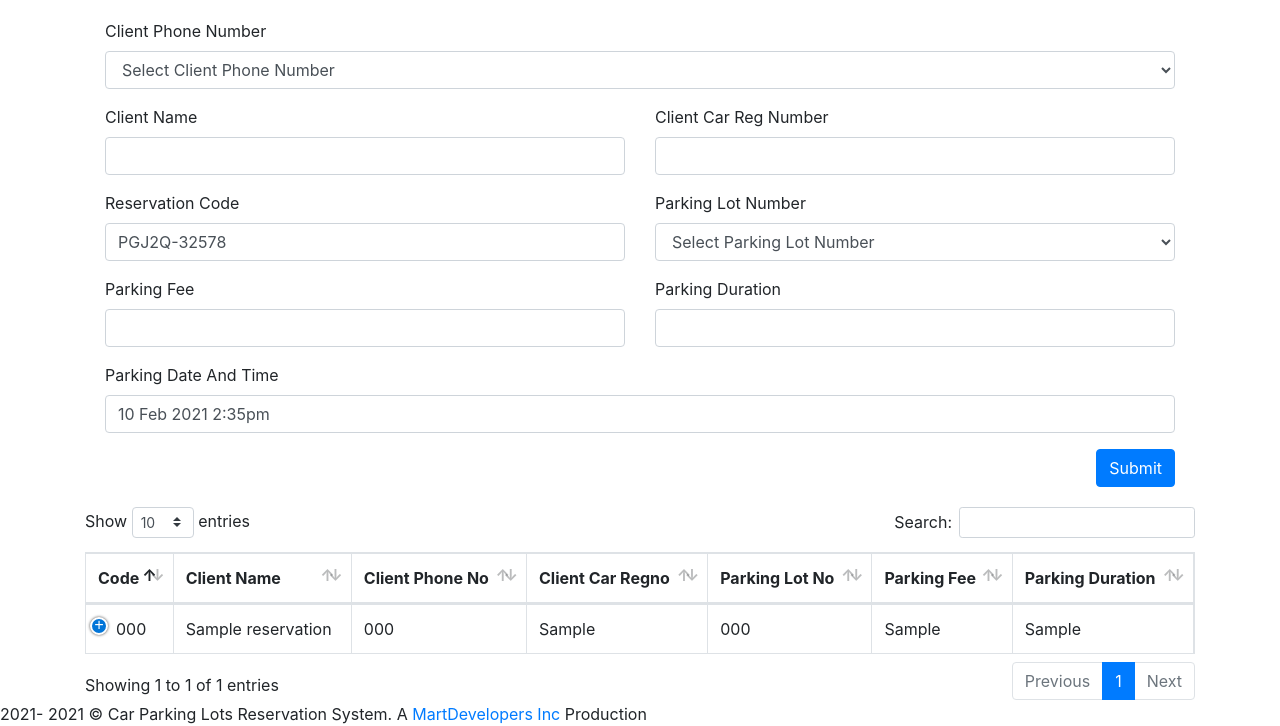
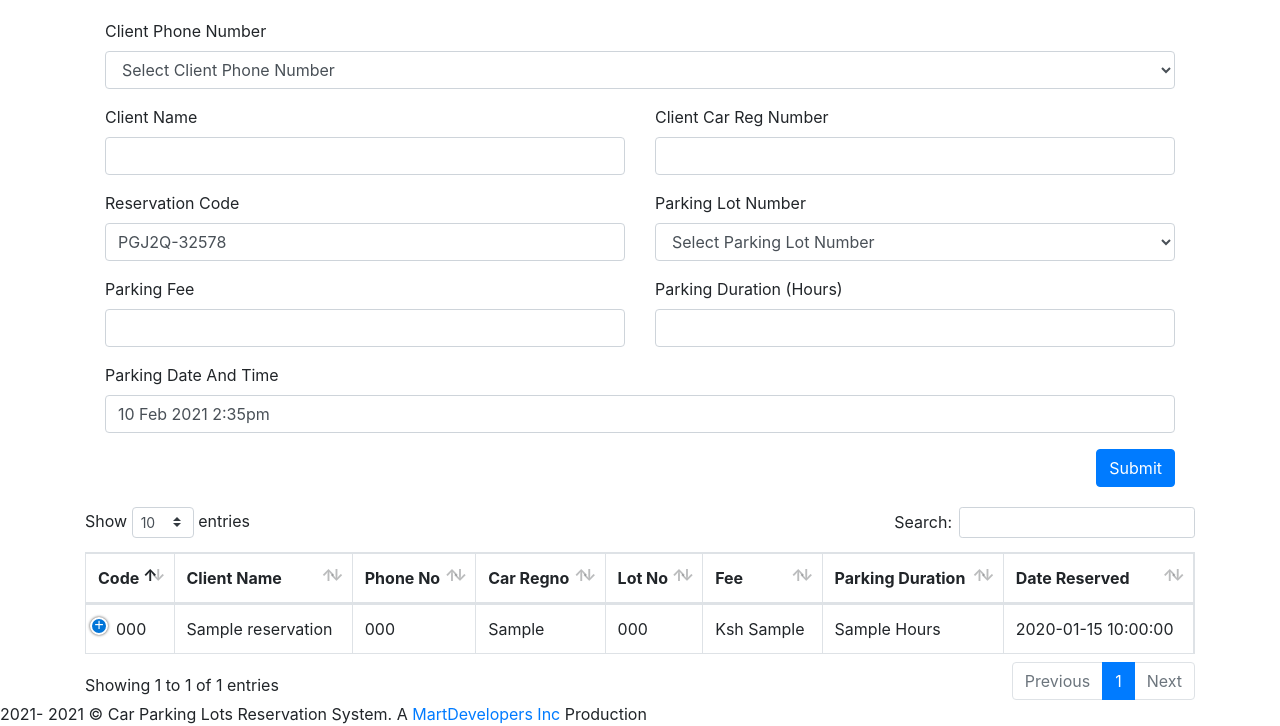
Before and after one commit to MartDevelopers-Inc/ParkingLotsReservations, a PHP site: page /reservations.php in a window 1280 px wide. Shown: the part 696-1422 px from the top of the page. Run offline with PHP 8.4, Linux system fonts and the light colour scheme; the visitor is signed in with stand-in values (Sample User, id 1); tables that the repository leaves empty or names only in its code hold one stand-in row (values such as "Sample post"); some libraries are stand-ins or nearby versions.

Commit message:
Parking Lots Reservations

```diff
--- a/admin/reservations.php
+++ b/admin/reservations.php
@@ -4,7 +4,7 @@ include('../config/config.php');
 include('../config/codeGen.php');
 
 /* Add Reservations */
-if (isset($_POST['add_rservation'])) {
+if (isset($_POST['add_reservation'])) {
     //Error Handling and prevention of posting double entries
     $error = 0;
 
@@ -81,7 +81,7 @@ if (isset($_POST['add_rservation'])) {
 
     if (!$error) {
         //prevent Double entries
-        $sql = "SELECT * FROM  reservations WHERE  cpde='$code'";
+        $sql = "SELECT * FROM  reservations WHERE  code='$code' ";
         $res = mysqli_query($mysqli, $sql);
         if (mysqli_num_rows($res) > 0) {
             $row = mysqli_fetch_assoc($res);
@@ -120,7 +120,7 @@ if (isset($_POST['add_rservation'])) {
 }
 
 /* Update Client Reservations */
-if (isset($_POST['update_rservation'])) {
+if (isset($_POST['update_reservation'])) {
     //Error Handling and prevention of posting double entries
     $error = 0;
 
@@ -195,7 +195,7 @@ if (isset($_POST['update_rservation'])) {
     }
 
 
-    $query = 'UPDATE reservations SET  code =?, client_name =?, client_phone =?, car_regno=?, lot_number =?, parking_duration =?, parking_date, =? amt =?, status =? WHERE id = ?';
+    $query = 'UPDATE reservations SET  code =?, client_name =?, client_phone =?, car_regno=?, lot_number =?, parking_duration =?, parking_date =?, amt =?, status =? WHERE id = ?';
     $stmt = $mysqli->prepare($query);
     $rc = $stmt->bind_param(
         'ssssssssss',
@@ -218,7 +218,6 @@ if (isset($_POST['update_rservation'])) {
         $info = 'Please Try Again Or Try Later';
     }
 }
-
 
 
 
@@ -277,10 +276,11 @@ require_once("../partials/head.php");
                             <div class="row">
                                 <!-- Hide This -->
                                 <input type="hidden" required name="id" value="<?php echo $ID; ?>" class="form-control">
+                                <input type="hidden" required name="status" value="Pending" class="form-control">
                                 <div class="form-group col-md-12">
                                     <label for="">Client Phone Number</label>
                                     <!-- Ajax Client Phone Number To Get Client Details -->
-                                    <select type="text" onchange="getClientDetails(this.value);" id="Phone"  required  name="client_phone" class="form-control">
+                                    <select type="text" onchange="getClientDetails(this.value);" id="Phone" required name="client_phone" class="form-control">
                                         <option>Select Client Phone Number</option>
                                         <?php
                                         $ret = 'SELECT * FROM `clients` ';
@@ -294,7 +294,7 @@ require_once("../partials/head.php");
                                 </div>
                                 <div class="form-group col-md-6">
                                     <label for="">Client Name</label>
-                                    <input type="text" id="Name" required name="client_name"  class="form-control">
+                                    <input type="text" id="Name" required name="client_name" class="form-control">
                                 </div>
                                 <div class="form-group col-md-6">
                                     <label for="">Client Car Reg Number</label>
@@ -325,12 +325,12 @@ require_once("../partials/head.php");
                                     <input type="text" required name="amt" id="ParkingFee" class="form-control">
                                 </div>
                                 <div class="form-group col-md-6">
-                                    <label for="">Parking Duration</label>
+                                    <label for="">Parking Duration (Hours)</label>
                                     <input type="text" required name="parking_duration" class="form-control">
                                 </div>
                                 <div class="form-group col-md-12">
                                     <label for="">Parking Date And Time</label>
-                                    <input type="text" value="<?php echo date('d M Y g:ia'); ?>" required name="parking_date " class="form-control">
+                                    <input type="text" value="<?php echo date('d M Y g:ia'); ?>" required name="parking_date" class="form-control">
                                 </div>
 
                             </div>
@@ -352,16 +352,15 @@ require_once("../partials/head.php");
                                 <tr>
                                     <th>Code</th>
                                     <th>Client Name</th>
-                                    <th>Client Phone No</th>
-                                    <th>Client Car Regno</th>
-                                    <th>Parking Lot No</th>
-                                    <th>Parking Fee</th>
+                                    <th>Phone No</th>
+                                    <th>Car Regno</th>
+                                    <th>Lot No</th>
+                                    <th>Fee</th>
                                     <th>Parking Duration</th>
                                     <th>Date Reserved</th>
                                     <th>Action</th>
                                 </tr>
                             </thead>
-
 
                             <tbody>
                                 <?php
@@ -376,8 +375,8 @@ require_once("../partials/head.php");
                                         <td><?php echo $reserv->client_phone; ?></td>
                                         <td><?php echo $reserv->car_regno; ?></td>
                                         <td><?php echo $reserv->lot_number; ?></td>
-                                        <td><?php echo $reserv->amt; ?></td>
-                                        <td><?php echo $reserv->parking_duration; ?></td>
+                                        <td>Ksh <?php echo $reserv->amt; ?></td>
+                                        <td><?php echo $reserv->parking_duration; ?> Hours</td>
                                         <td><?php echo $reserv->parking_date; ?></td>
                                         <td>
                                             <a href="#update-<?php echo $reserv->id; ?>" data-toggle="modal" class="badge bg-warning">Update</a>
@@ -386,13 +385,59 @@ require_once("../partials/head.php");
                                                 <div class="modal-dialog modal-lg" role="document">
                                                     <div class="modal-content">
                                                         <div class="modal-header">
-                                                            <h5 class="modal-title" id="exampleModalLabel">Update <?php echo $reserv->name; ?> Reservation</h5>
+                                                            <h5 class="modal-title" id="exampleModalLabel">Update <?php echo $reserv->client_name ?> Reservation</h5>
                                                             <button type="button" class="close" data-dismiss="modal" aria-label="Close">
                                                                 <span aria-hidden="true">&times;</span>
                                                             </button>
                                                         </div>
                                                         <div class="modal-body">
+                                                            <form method="post" enctype="multipart/form-data">
+                                                                <div class="card-body">
+                                                                    <div class="row">
+                                                                        <!-- Hide This -->
+                                                                        <input type="hidden" required name="id" value="<?php echo $reserv->id; ?>" class="form-control">
+                                                                        <input type="hidden" required name="status" value="Pending" class="form-control">
+                                                                        <div class="form-group col-md-6">
+                                                                            <label for="">Client Phone Number</label>
+                                                                            <input type="text" value="<?php echo $reserv->client_phone; ?>" required name="client_phone" class="form-control">
+                                                                        </div>
+                                                                        <div class="form-group col-md-6">
+                                                                            <label for="">Client Name</label>
+                                                                            <input type="text" value="<?php echo $reserv->client_name; ?>" required name="client_name" class="form-control">
+                                                                        </div>
+                                                                        <div class="form-group col-md-6">
+                                                                            <label for="">Client Car Reg Number</label>
+                                                                            <input type="text" required value="<?php echo $reserv->car_regno; ?>" name="car_regno" class="form-control">
+                                                                        </div>
 
+                                                                        <div class="form-group col-md-6">
+                                                                            <label for="">Reservation Code</label>
+                                                                            <input type="text" required name="code" value="<?php echo $reserv->code; ?>" class="form-control">
+                                                                        </div>
+
+                                                                        <div class="form-group col-md-6">
+                                                                            <label for="">Parking Lot Number</label>
+                                                                            <input type="text" required name="lot_number" value="<?php echo $reserv->lot_number; ?>" class="form-control">
+                                                                        </div>
+                                                                        <div class="form-group col-md-6">
+                                                                            <label for="">Parking Fee</label>
+                                                                            <input type="text" required name="amt" value="<?php echo $reserv->amt; ?>" class="form-control">
+                                                                        </div>
+                                                                        <div class="form-group col-md-6">
+                                                                            <label for="">Parking Duration (Hours)</label>
+                                                                            <input type="text" required value="<?php echo $reserv->parking_duration; ?>" name="parking_duration" class="form-control">
+                                                                        </div>
+                                                                        <div class="form-group col-md-6">
+                                                                            <label for="">Parking Date And Time</label>
+                                                                            <input type="text" value="<?php echo date('d M Y g:ia'); ?>" required name="parking_date" class="form-control">
+                                                                        </div>
+
+                                                                    </div>
+                                                                    <div class="text-right">
+                                                                        <button type="submit" name="update_reservation" class="btn btn-primary">Submit</button>
+                                                                    </div>
+                                                                </div>
+                                                            </form>
                                                         </div>
                                                         <div class="modal-footer ">
                                                             <button type="button" class="pull-left btn btn-secondary" data-dismiss="modal">Close</button>
```
